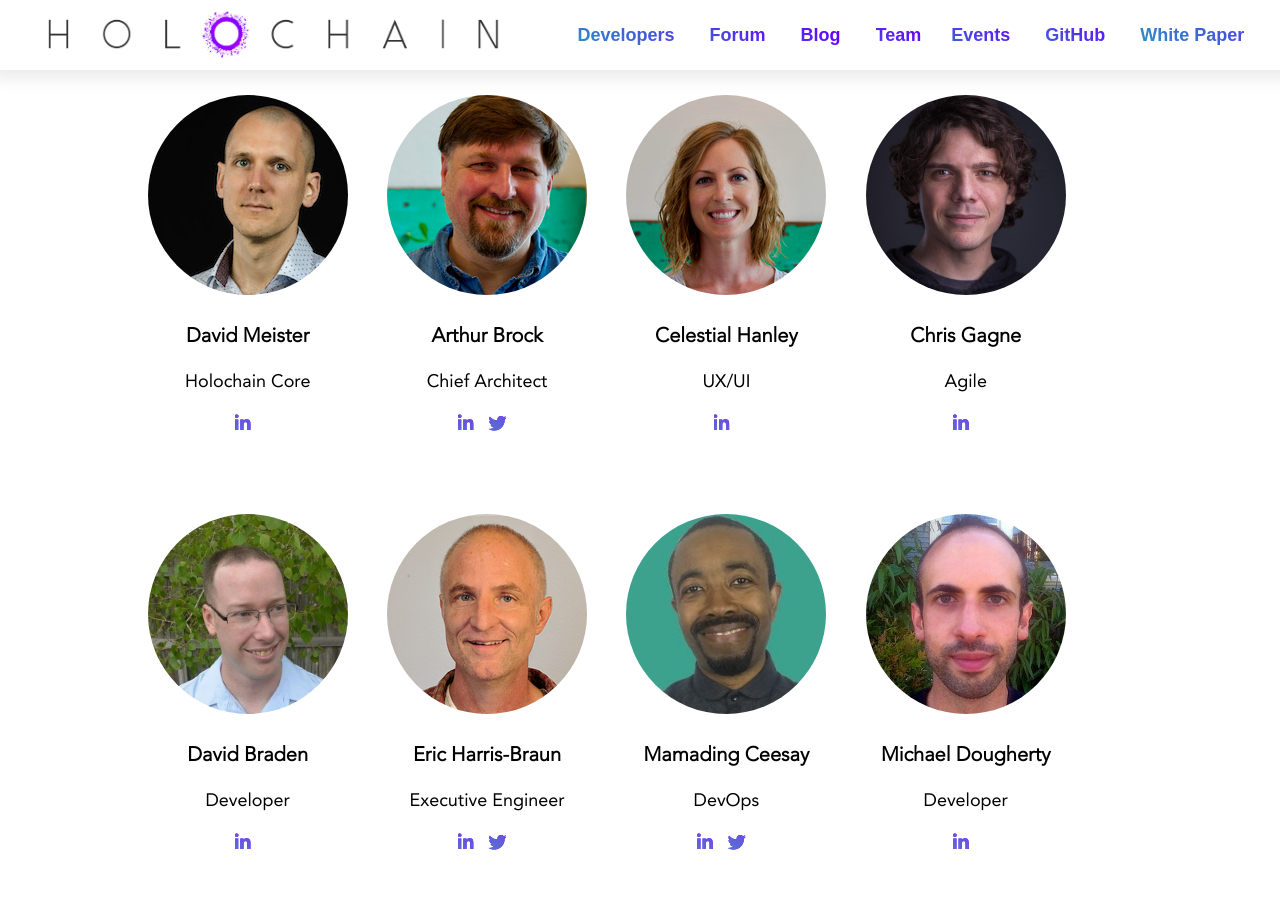
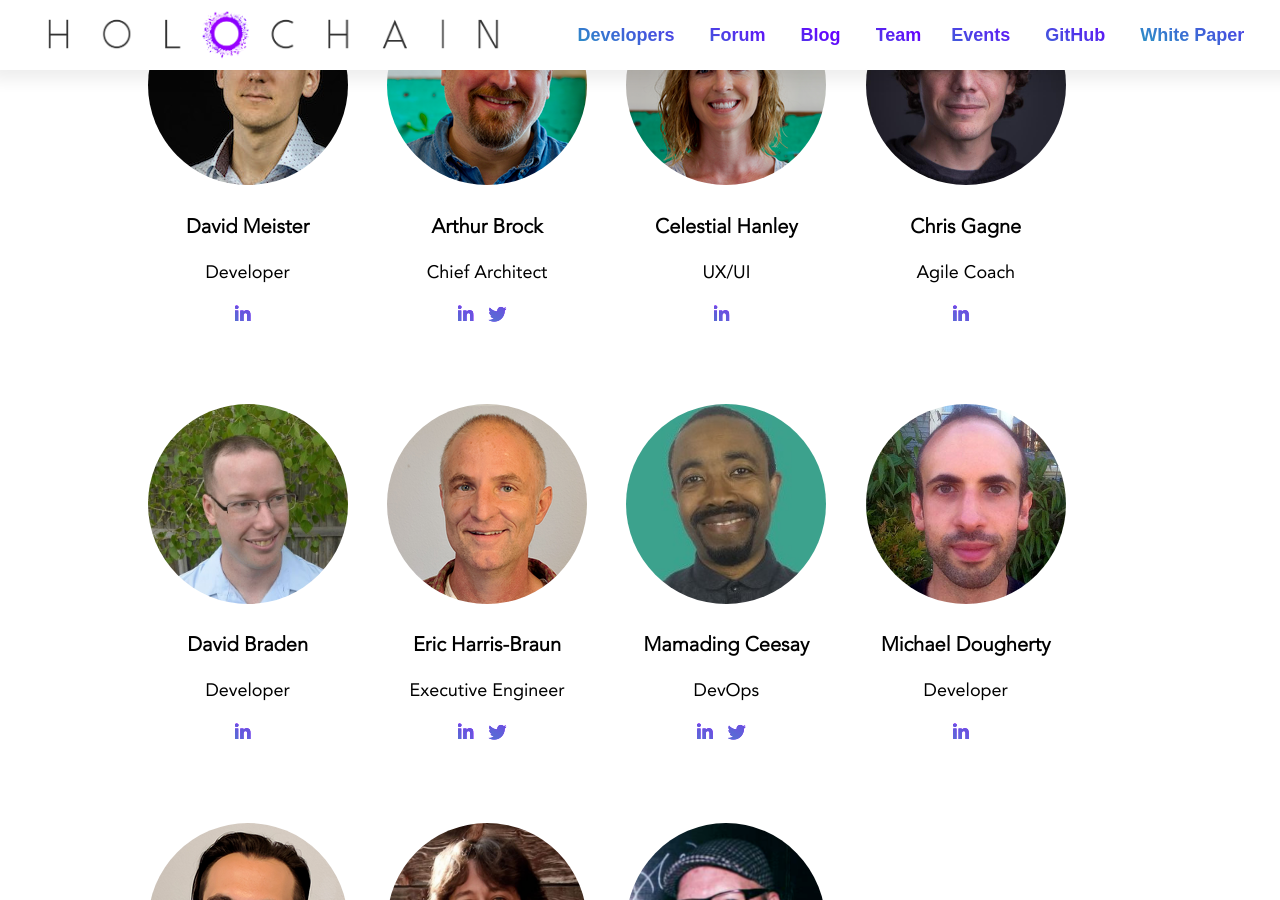
Before and after one commit to holochain/website, a Jekyll site: the page built from team.html, in a window 1280 px wide and 900 px high, scrolled down 613 px. Built offline with Jekyll 4.4.1, drawn with Linux system fonts in a browser that asks for light colours; nearby versions of some CDN libraries; some of the changed text lies outside the part shown.

Commit message:
Additional team updates and h2 commented out

```diff
--- a/_team_members/DavidM.html
+++ b/_team_members/DavidM.html
@@ -1,7 +1,7 @@
 ---
 name: David Meister
 job_title: Core Engineer
-dev: Holochain Core
+dev: Developer
 linkedin: https://www.linkedin.com/in/dmeister/
 photo:
   url: "/assets/images/team/David_M.jpeg"
--- a/_team_members/chrisg.html
+++ b/_team_members/chrisg.html
@@ -1,7 +1,7 @@
 ---
 name: Chris Gagne
 job_title: Agile Coach
-dev: Agile
+dev: Agile Coach
 linkedin: https://www.linkedin.com/in/chrisgagne
 photo:
   url: "/assets/images/team/chrisg.jpg"
--- a/_team_members/nico.html
+++ b/_team_members/nico.html
@@ -2,7 +2,7 @@
 name: Nicolas Luck
 job_title: Core Engineer
 linkedin: https://www.linkedin.com/in/nicolas-luck-b424b89a/
-dev: Holochain Core
+dev: Developer
 twitter: lucksus
 photo:
   url: "/assets/images/team/Nico_Lv2.png"
--- a/_team_members/pauld.html
+++ b/_team_members/pauld.html
@@ -1,8 +1,8 @@
 ---
 name: Paul D'Aoust
 job_title: Technical Community Mentor
-dev: tech
+dev: Technical Community Mentor
 linkedin: https://www.linkedin.com/in/paul-d-aoust-bb456317
 photo:
-  url: "/assets/images/team/paul-dAoust.jpg"
+  url: "/assets/images/team/Paul-dAoust.jpg"
 ---
--- a/_team_members/philip.html
+++ b/_team_members/philip.html
@@ -2,7 +2,7 @@
 name: Philip Beadle
 job_title: Holochain Engineer
 linkedin: https://www.linkedin.com/in/philip-beadle-13072087/
-dev: Apps & Software Engineering
+dev: Apps & Developer Tools
 photo:
   url: "/assets/images/team/Philip_B.png"
 ---
--- a/team.html
+++ b/team.html
@@ -50,7 +50,7 @@ layout: default
 </div>
 -->
 <div class="hiring-banner">
-  <h2>Current Team</h2>
+  <!-- <h2>Current Team</h2>-->
 </div>
 
 <div id="team" class="container team-container" style="display:none">
```
